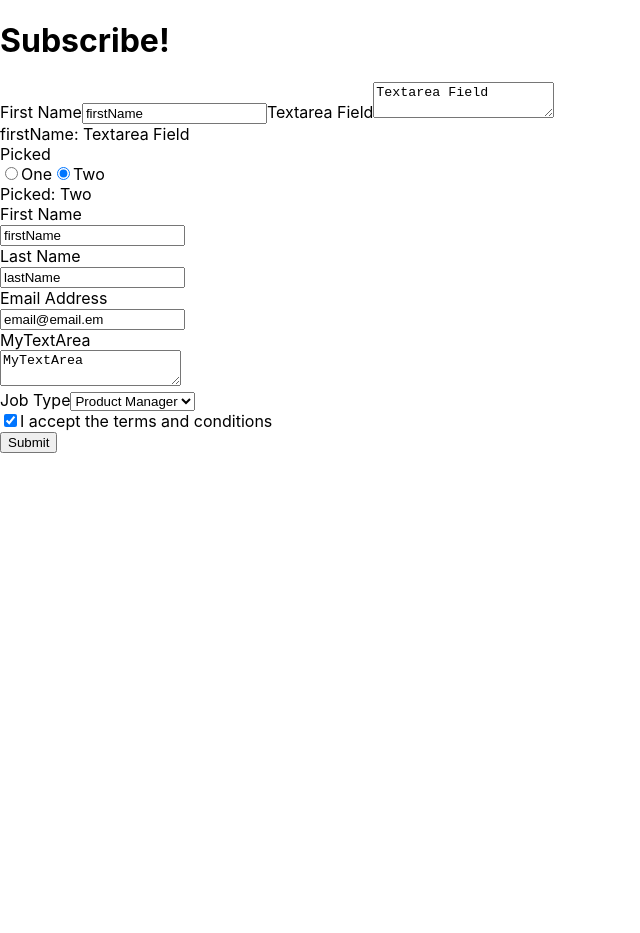
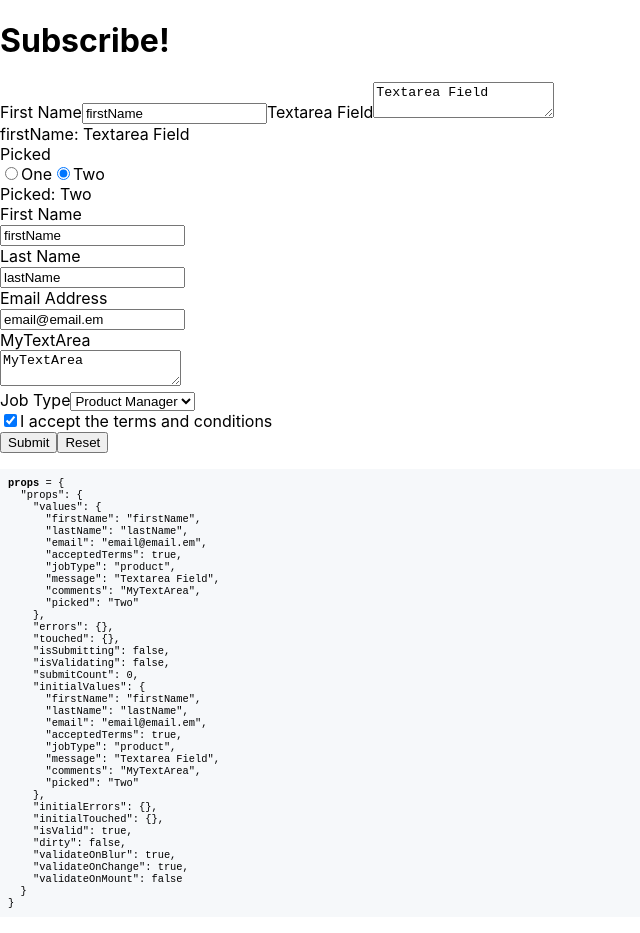
Before and after one commit to uchenick55/formik1, a React (Create React App) app: page / in a window 1280 px wide. Shown: the whole page, without its empty margins (0-640 px from the left). Before the commit the page ends 800 px from the top, so only its background shows below. Built offline with nearby package versions, Linux system fonts and the light colour scheme.

Commit message:
добавил DisplayFormikState из контекста

```diff
--- a/src/components/SignupForm.jsx
+++ b/src/components/SignupForm.jsx
@@ -1,5 +1,5 @@
 import React from "react";
-import {Formik, Form, useField, Field, ErrorMessage} from "formik"; //формик с компонентами и пользовательским хуком
+import {Formik, Form, useField, Field, ErrorMessage, useFormikContext} from "formik"; //формик с компонентами и пользовательским хуком
 import * as Yup from 'yup' // валидация форм с помошью сторонней библиотеки Yup
 
 
@@ -20,7 +20,7 @@ const MyTextArea = ({label, ...props}) => {  // вынесенная общая
     const [field] = useField(props) // получить доп данные (blur/error)
     return (
         <Composition label={label} props={props}>
-            <textarea className='text-area' {...field} {...props}/>  {/*то различие между input и textarea*/}
+            <textarea className='text-area' {...field}/>  {/*то различие между input и textarea*/}
         </Composition>
     )
 }
@@ -28,7 +28,7 @@ const MyTextInput = ({label, ...props}) => {  // вынесенная общая
     const [field, meta] = useField(props)
     return (
         <Composition label={label} props={props}>
-            <input className='text-input' {...field} {...props}/> {/*то различие между input и textarea*/}
+            <input className='text-input'  {...field}/> {/*то различие между input и textarea*/}
         </Composition>
     )
 }
@@ -58,6 +58,25 @@ const MySelect = ({label, ...props}) => {
         </div>
     )
 }
+
+export const DisplayFormikState = () => {
+    const props = useFormikContext();
+    return  <div style={{margin: '1rem 0'}}>
+        <h3 style={{fontFamily: 'monospace'}}/>
+        <pre
+            style={{
+                background: '#f6f8fa',
+                fontSize: '.65rem',
+                padding: '.5rem',
+            }}
+        >
+<strong>props</strong> ={' '}
+            {JSON.stringify({props}, null, 2)}
+</pre>
+    </div>;
+}
+
+
 
 const SignupForm = ({onSubmitForm}) => {
     return (
@@ -98,14 +117,20 @@ const SignupForm = ({onSubmitForm}) => {
                             .required('Required'),
                     }
                 )}
-                onSubmit={(values, {setSubmitting}) => {
+                onSubmit={(values) => {
                     setTimeout(() => {
                         alert(JSON.stringify(values, null, 2)); // после отправки формы вывести alert
                         onSubmitForm(values) // колбек, который принмает результат ввода формы
                     }, 400)
                 }}
             >
-                {({values}) => ( // обертка для вывода значений ввода в любом месте формы паралельно (или в итоге)
+                {({
+                      values,
+                      isSubmitting,
+                      handleReset,
+                      errors,
+                      isValid
+                }) => ( // обертка для вывода значений ввода в любом месте формы паралельно (или в итоге)
 
                     <Form>
 
@@ -174,7 +199,12 @@ const SignupForm = ({onSubmitForm}) => {
                             I accept the terms and conditions
                         </MyCheckbox>
 
-                        <button type='submit'>Submit</button>
+                        <button type="submit" disabled={!{isValid}}>
+                            Submit
+                        </button>
+                        <button type='button' onClick={handleReset}>Reset</button> {/*кнопка сбора со значениям по умолчанию*/}
+                        <DisplayFormikState />
+
                     </Form>
                 )}
             </Formik>
```
